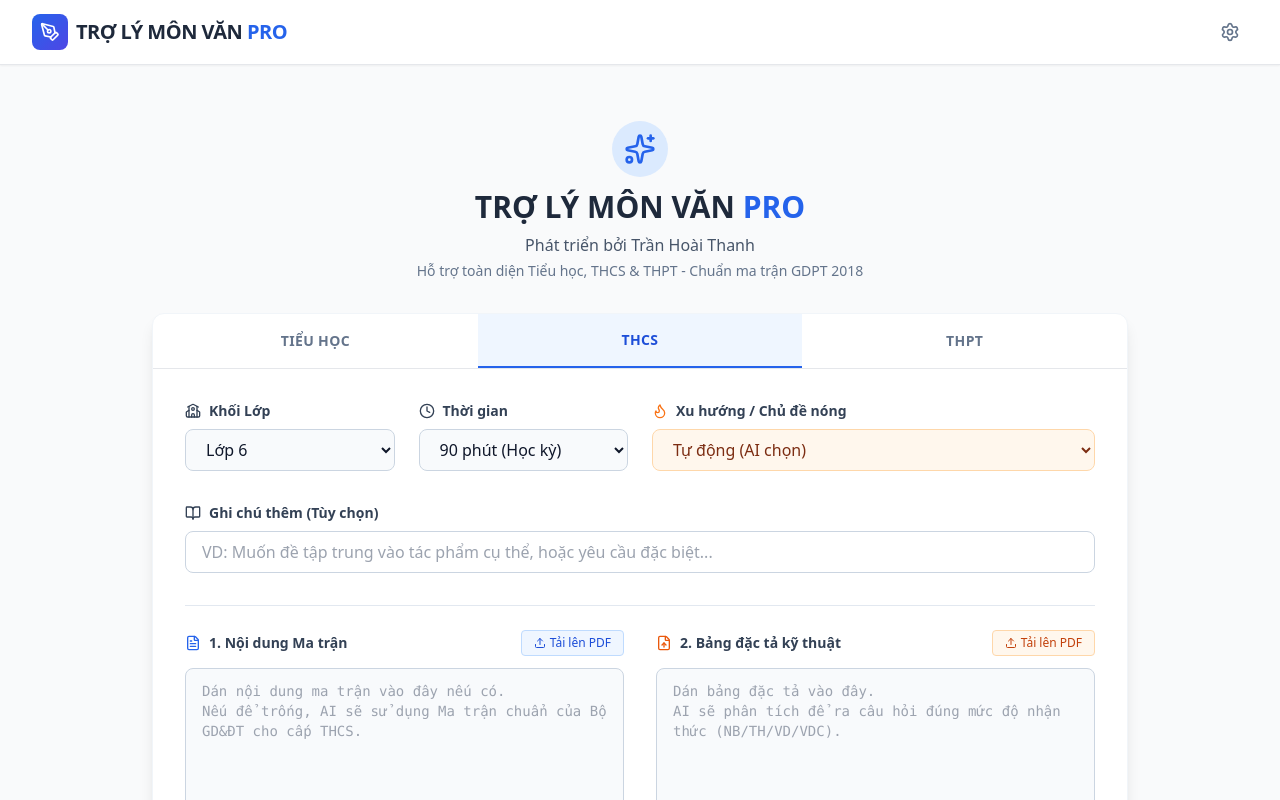
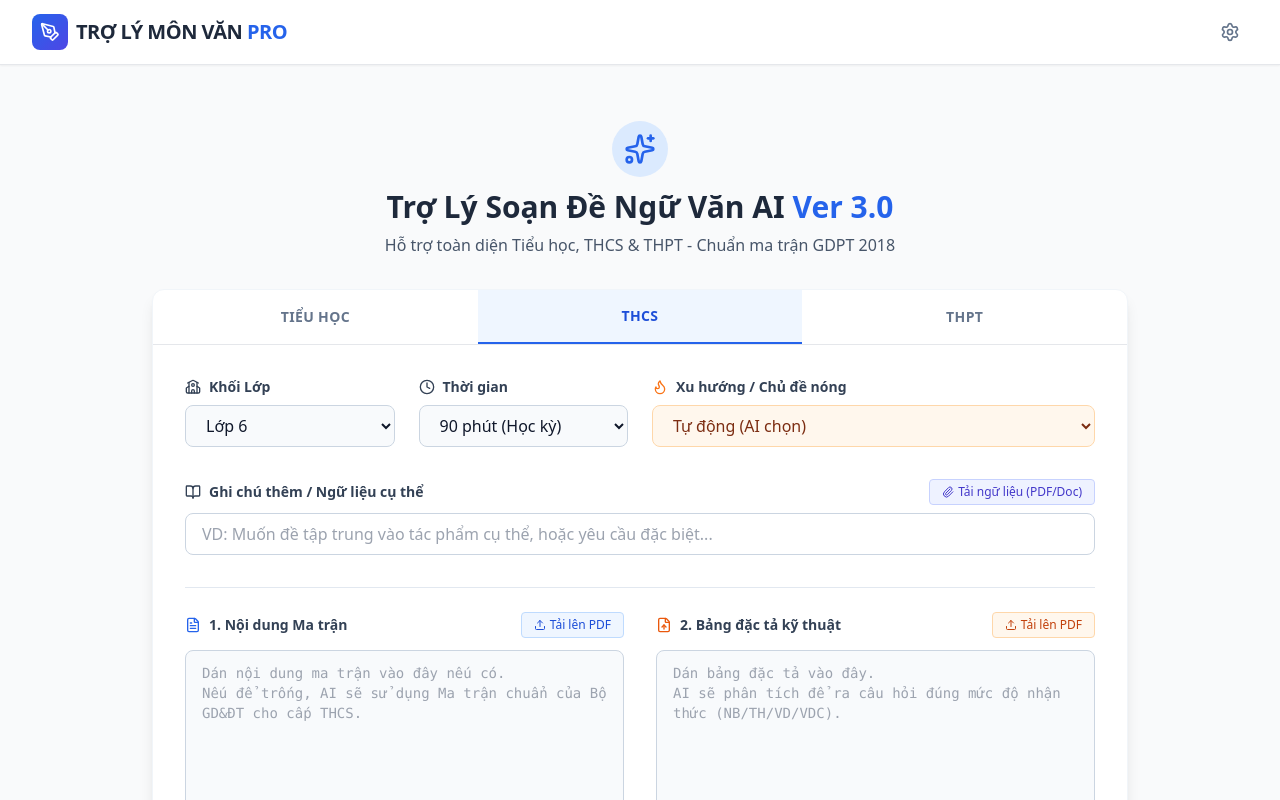
Before and after one commit to hoaithanhsp/trolymonvan, a React (Vite) app: page / in a window 1280 px wide. Shown: the top 800 px of the page. Built offline with nearby package versions, Linux system fonts and the light colour scheme.

Commit message:
Implement topic file upload feature in ExamForm
Added functionality to upload a topic file and handle its content.

```diff
--- a/components/ExamForm.tsx
+++ b/components/ExamForm.tsx
@@ -1,5 +1,5 @@
 import React, { useState, useRef, useEffect } from 'react';
-import { Upload, FileText, Sparkles, BookOpen, Clock, GraduationCap, FileUp, Flame, School } from 'lucide-react';
+import { Upload, FileText, Sparkles, BookOpen, Clock, GraduationCap, FileUp, Flame, School, Paperclip } from 'lucide-react';
 import { ExamConfig } from '../types';
 
 interface ExamFormProps {
@@ -40,12 +40,15 @@ const ExamForm: React.FC<ExamFormProps> = ({ onSubmit, isGenerating }) => {
 
   const [matrixContent, setMatrixContent] = useState('');
   const [specificationContent, setSpecificationContent] = useState('');
+  const [uploadedTopicContent, setUploadedTopicContent] = useState(''); // Content from uploaded topic file
 
   const [specFileName, setSpecFileName] = useState<string | null>(null);
   const [matrixFileName, setMatrixFileName] = useState<string | null>(null);
+  const [topicFileName, setTopicFileName] = useState<string | null>(null);
 
   const specFileInputRef = useRef<HTMLInputElement>(null);
   const matrixFileInputRef = useRef<HTMLInputElement>(null);
+  const topicFileInputRef = useRef<HTMLInputElement>(null);
 
   // Update options when level changes
   useEffect(() => {
@@ -57,14 +60,22 @@ const ExamForm: React.FC<ExamFormProps> = ({ onSubmit, isGenerating }) => {
 
   const handleSubmit = (e: React.FormEvent) => {
     e.preventDefault();
-    onSubmit({ level, gradeLevel, examType, topic, trendingTopic, matrixContent, specificationContent });
+    onSubmit({
+      level,
+      gradeLevel,
+      examType,
+      topic,
+      trendingTopic,
+      matrixContent,
+      specificationContent,
+      uploadedTopicContent // Pass the uploaded content
+    });
   };
 
   const handleSpecFileUpload = (e: React.ChangeEvent<HTMLInputElement>) => {
     const file = e.target.files?.[0];
     if (file) {
       setSpecFileName(file.name);
-      // Simulate file read for demo
       setSpecificationContent(prev => prev || `[Đã đính kèm file đặc tả: ${file.name}]. Hệ thống sẽ ưu tiên sử dụng nội dung bạn dán vào ô văn bản để đảm bảo chính xác.`);
     }
   };
@@ -77,6 +88,25 @@ const ExamForm: React.FC<ExamFormProps> = ({ onSubmit, isGenerating }) => {
     }
   };
 
+  const handleTopicFileUpload = (e: React.ChangeEvent<HTMLInputElement>) => {
+    const file = e.target.files?.[0];
+    if (file) {
+      setTopicFileName(file.name);
+      // Logic giả lập đọc file để đưa vào ngữ cảnh AI
+      // Trong thực tế cần server-side parsing hoặc thư viện js pdf
+      if (file.type === "application/pdf") {
+         setUploadedTopicContent(`[NGỮ LIỆU ĐƯỢC CUNG CẤP TỪ FILE PDF: ${file.name}]. Hãy coi đây là văn bản chính để ra đề.`);
+      } else {
+         const reader = new FileReader();
+         reader.onload = (e) => {
+            const text = e.target?.result as string;
+            setUploadedTopicContent(`[NGỮ LIỆU TỪ FILE USER UPLOAD]:\n${text}`);
+         };
+         reader.readAsText(file);
+      }
+    }
+  };
+
   return (
     <div className="max-w-5xl mx-auto p-4 sm:p-6">
       <div className="text-center mb-8">
@@ -85,9 +115,8 @@ const ExamForm: React.FC<ExamFormProps> = ({ onSubmit, isGenerating }) => {
             <Sparkles className="w-8 h-8 text-blue-600" />
           </div>
         </div>
-        <h1 className="text-3xl font-bold text-slate-800 mb-2">TRỢ LÝ MÔN VĂN <span className="text-blue-600">PRO</span></h1>
-        <p className="text-slate-600 font-medium">Phát triển bởi Trần Hoài Thanh</p>
-        <p className="text-slate-500 text-sm mt-1">Hỗ trợ toàn diện Tiểu học, THCS & THPT - Chuẩn ma trận GDPT 2018</p>
+        <h1 className="text-3xl font-bold text-slate-800 mb-2">Trợ Lý Soạn Đề Ngữ Văn AI <span className="text-blue-600">Ver 3.0</span></h1>
+        <p className="text-slate-600">Hỗ trợ toàn diện Tiểu học, THCS & THPT - Chuẩn ma trận GDPT 2018</p>
       </div>
 
       <div className="bg-white rounded-xl shadow-lg border border-slate-100 overflow-hidden">
@@ -152,17 +181,46 @@ const ExamForm: React.FC<ExamFormProps> = ({ onSubmit, isGenerating }) => {
             </div>
           </div>
 
-          <div className="w-full">
-            <label className="flex items-center gap-2 text-sm font-semibold text-slate-700 mb-2">
-              <BookOpen className="w-4 h-4" /> Ghi chú thêm (Tùy chọn)
+          {/* Ghi chú thêm & Upload ngữ liệu */}
+          <div className="w-full space-y-2">
+            <div className="flex items-center justify-between">
+              <label className="flex items-center gap-2 text-sm font-semibold text-slate-700">
+                <BookOpen className="w-4 h-4" /> Ghi chú thêm / Ngữ liệu cụ thể
               </label>
+              <button
+                  type="button"
+                  onClick={() => topicFileInputRef.current?.click()}
+                  className="text-xs flex items-center gap-1 bg-indigo-50 text-indigo-700 px-3 py-1 rounded hover:bg-indigo-100 transition border border-indigo-200 font-medium"
+                >
+                   <Paperclip className="w-3 h-3" /> {topicFileName ? 'Đổi ngữ liệu' : 'Tải ngữ liệu (PDF/Doc)'}
+              </button>
+              <input
+                  type="file"
+                  ref={topicFileInputRef}
+                  className="hidden"
+                  accept=".pdf,.doc,.docx,.txt"
+                  onChange={handleTopicFileUpload}
+              />
+            </div>
+            <div className="relative">
               <input
                 type="text"
                 value={topic}
                 onChange={(e) => setTopic(e.target.value)}
-              placeholder="VD: Muốn đề tập trung vào tác phẩm cụ thể, hoặc yêu cầu đặc biệt..."
-              className="w-full px-4 py-2 rounded-lg border border-slate-300 focus:ring-2 focus:ring-blue-500 focus:border-blue-500 outline-none transition"
+                placeholder={topicFileName ? `Đã chọn file: ${topicFileName}. Nhập thêm ghi chú nếu cần...` : "VD: Muốn đề tập trung vào tác phẩm cụ thể, hoặc yêu cầu đặc biệt..."}
+                className={`w-full px-4 py-2 rounded-lg border focus:ring-2 outline-none transition ${topicFileName ? 'border-indigo-300 bg-indigo-50 focus:ring-indigo-500' : 'border-slate-300 focus:ring-blue-500'}`}
               />
+              {topicFileName && (
+                 <div className="absolute right-2 top-1/2 transform -translate-y-1/2 flex items-center gap-1 text-xs text-indigo-600 bg-white px-2 py-1 rounded border border-indigo-100 shadow-sm">
+                    <FileText className="w-3 h-3" /> {topicFileName}
+                 </div>
+              )}
+            </div>
+            {topicFileName && (
+              <p className="text-xs text-indigo-600 italic">
+                * Hệ thống sẽ ưu tiên sử dụng nội dung từ file <strong>{topicFileName}</strong> làm ngữ liệu ra đề.
+              </p>
+            )}
           </div>
 
           <div className="border-t border-slate-200 pt-6 grid grid-cols-1 lg:grid-cols-2 gap-8">
```
Lines whose indentation alone changed are shown as unchanged.
